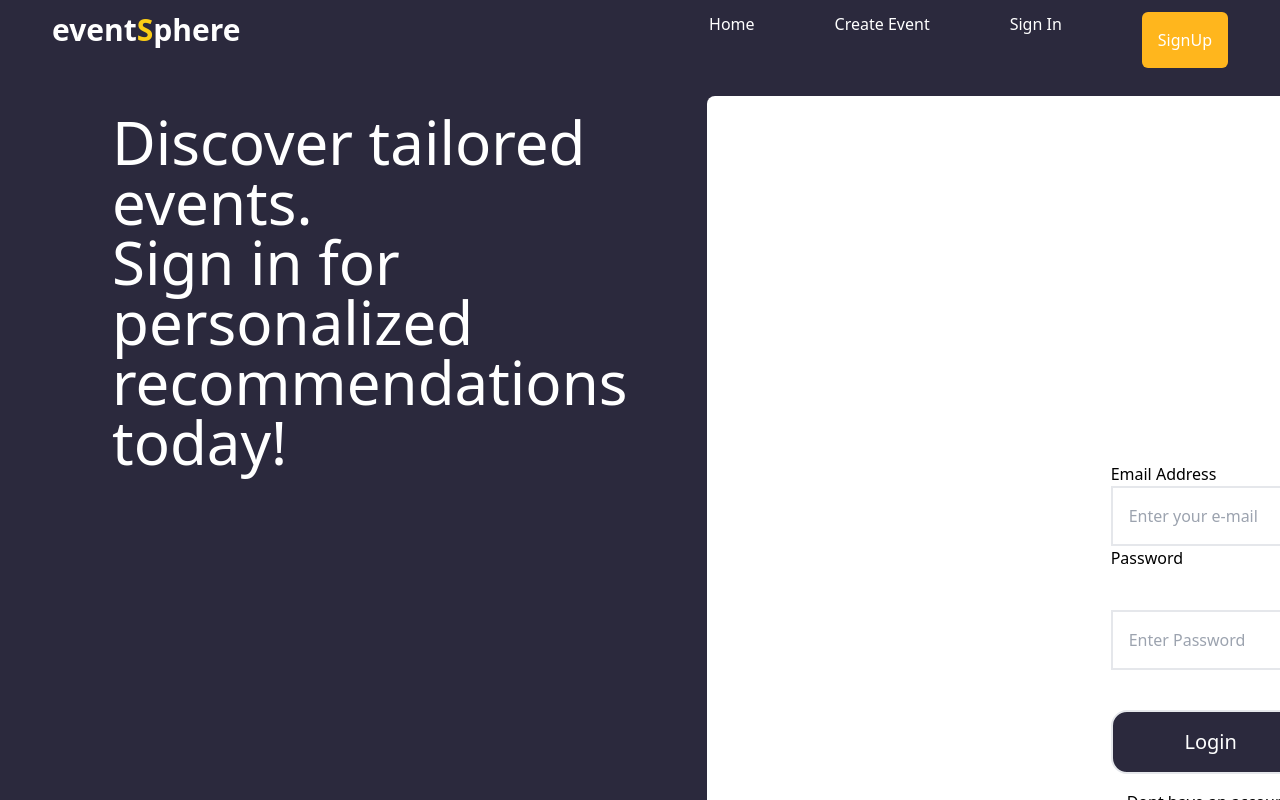
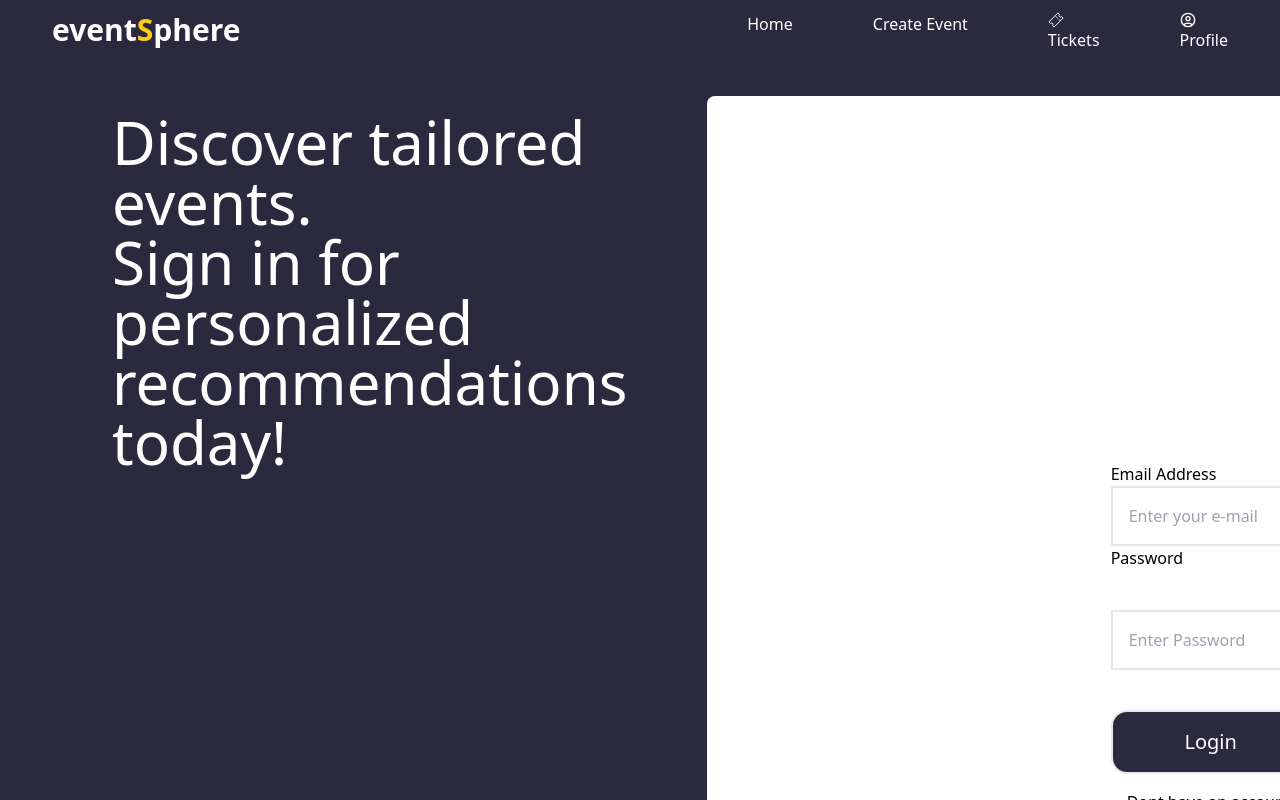
Before and after one commit to cidooh/eventSphere, a React (Vite) app: page /login in a window 1280 px wide. Shown: the top 800 px of the page. Built offline with nearby package versions, Linux system fonts and the light colour scheme.

Commit message:
validating the signin page

```diff
--- a/src/components/Accinfo.jsx
+++ b/src/components/Accinfo.jsx
@@ -16,9 +16,11 @@ function Accinfo(){
 <FaCircleUser className="text-[#D9D9D9] h-[150px] w-[150px]" />
 </div>
 <div className="h-[30px] w-[30px] border-2 rounded-full -mt-10 ml-28">
+
+    <input type="file" />
     <IoCameraSharp className="mx-[50%]  "/>
 </div>
-<div>
+<div className="mt-5">
     <Profileinfo/>
 </div>
 <div>
--- a/src/components/Accsetting.jsx
+++ b/src/components/Accsetting.jsx
@@ -1,3 +1,5 @@
+import { Link } from "react-router-dom"
+
 function Accsetting(){
     return(
 <div className="bg-[#EEEEEE] h-[100vh] p-5">
@@ -7,7 +9,7 @@ function Accsetting(){
 
     <div>
         <ul className="p-5">
-            <li>Account Info</li>
+           <Link to="/profile"> <li>Account Info</li></Link>
             <li>Password</li>
         </ul>
     </div>
--- a/src/components/Loginright.jsx
+++ b/src/components/Loginright.jsx
@@ -1,7 +1,11 @@
 import { FcGoogle } from "react-icons/fc";
+import React, {useState } from "react"
 
 
 function Loginright(){
+
+    const [error,setError]=useState({})
+
     return(
         <div className="bg-white mt-24 rounded-lg min-h-screen w-[70pc]">
             <div className="ml-[20%]">
@@ -15,10 +19,10 @@ function Loginright(){
 
 <div className="ml-[20%]">
     <p>Email Address</p>
-    <input type="email" placeholder="Enter your e-mail" className="p-4 border-2 w-[500px]"/>
+    <input name="email" type="email" placeholder="Enter your e-mail" className="p-4 border-2 w-[500px]"/>
 
 <p>Password</p>
-<input type="password"placeholder="Enter Password" className="border-2 p-4 w-[500px] mt-10"/>
+<input name="password" type="password"placeholder="Enter Password" className="border-2 p-4 w-[500px] mt-10"/>
 </div>
 
 <button className="p-4 mt-10 border-2 w-[200px] rounded-2xl text-xl bg-[#2B293D] text-white ml-[20%] ">Login</button>
--- /dev/null
+++ b/src/components/Nav2.jsx
@@ -0,0 +1,34 @@
+import { FaBars } from "react-icons/fa";
+import { Link } from "react-router-dom";
+import { IoTicketOutline } from "react-icons/io5";
+import { LuCircleUser } from "react-icons/lu";
+
+
+
+function Nav2(){
+    return(
+        <div className="bg-[#2B293D] fixed w-full">
+            <nav className="flex justify-between ml-10">
+
+                <Link to="/"> <h2 className="font-bold text-3xl text-white p-3">event<span className="text-yellow-400">S</span>phere</h2></Link>
+
+                <ul className="hidden lg:flex gap-20 mr-10 text-white p-3 ">
+                    <Link to="/" ><li>Home</li> </Link>
+                   <Link to="/create" ><li>Create Event</li></Link>
+                  <div className="flex flex-col">
+                   <IoTicketOutline/>
+                    <p>Tickets</p>
+                  </div>
+
+                  <div className="flex flex-col">
+ <LuCircleUser/>
+ <Link to="/profile"><p>Profile</p></Link>
+                  </div>
+
+                </ul>
+                <FaBars className="lg:hidden text-white mr-10 "/>
+            </nav>
+        </div>
+    )
+}
+export default Nav2
--- a/src/components/Profileinfo.jsx
+++ b/src/components/Profileinfo.jsx
@@ -6,8 +6,8 @@ function Profileinfo(){
             </div>
             <div className="flex ">
                       <div className="flex flex-col p-5">
-                <p className="text-center p-3">First Name:</p><input type="text" placeholder="Enter first name" className="border-2 rounded-md   p-2"/>
-            <p className="text-center p-3">Last Name:</p> <input type="text" placeholder="Enter Last Name" className="border-2 rounded-md  p-2" />
+                <p className="text-center p-3">First Name:</p><input type="text" placeholder="Enter first name" className="border-2 rounded-md p-2 w-[500px]"/>
+            <p className="text-center p-3">Last Name:</p> <input type="text" placeholder="Enter Last Name" className="border-2 rounded-md p-2" />
             <p className="text-center p-3">Website:</p>  <input type="text" placeholder="Enter website" className="border-2 rounded-md p-2" />
             <p className="text-center p-3">Company:</p><input type="text" placeholder="Enter company name" className="border-2 rounded-md p-2" />
             </div>
--- a/src/components/Router.jsx
+++ b/src/components/Router.jsx
@@ -2,6 +2,7 @@ import {BrowserRouter,  Routes,Route} from "react-router-dom"
 import Home from "../pages/Home"
 import Notfound from "../pages/Notfound"
 import Layout from "../pages/Layout"
+import Layout2 from "../pages/Layout2"
 import Profile from "../pages/Profile"
 import Createevent from "../pages/Createevent"
 import Login from "../pages/Login"
@@ -14,7 +15,7 @@ function Router(){
         <Routes>
         <Route path="/" element={<Layout><Home/></Layout>}/>
 <Route path="/profile" element={<Layout><Profile/></Layout>}/>
-<Route path="/login" element={<Layout><Login/></Layout>}/>
+<Route path="/login" element={<Layout2><Login/></Layout2>}/>
 <Route path="/create" element={<Layout><Createevent/></Layout>}/>
 <Route path="/signup" element={<Layout><Signup/></Layout>}/>
 <Route path="/event" element={<Layout><Eventpage/></Layout>}/>
--- /dev/null
+++ b/src/pages/Layout2.jsx
@@ -0,0 +1,15 @@
+import Nav2 from "../components/Nav2"
+import Footer from "../components/Footer"
+
+function Layout2({children}){
+    return(
+<div className="flex flex-col min-h-screen">
+<Nav2/>
+<main className="flex-1">
+{children}
+</main>
+<Footer/>
+</div>
+    )
+}
+export default Layout2
--- a/src/pages/Profile.jsx
+++ b/src/pages/Profile.jsx
@@ -3,7 +3,7 @@ import Accinfo from "../components/Accinfo"
 
 function Profile(){
     return(
-        <div className="flex">
+        <div className="flex mt-20">
             <Accsetting/>
     <Accinfo/>
         </div>
```
